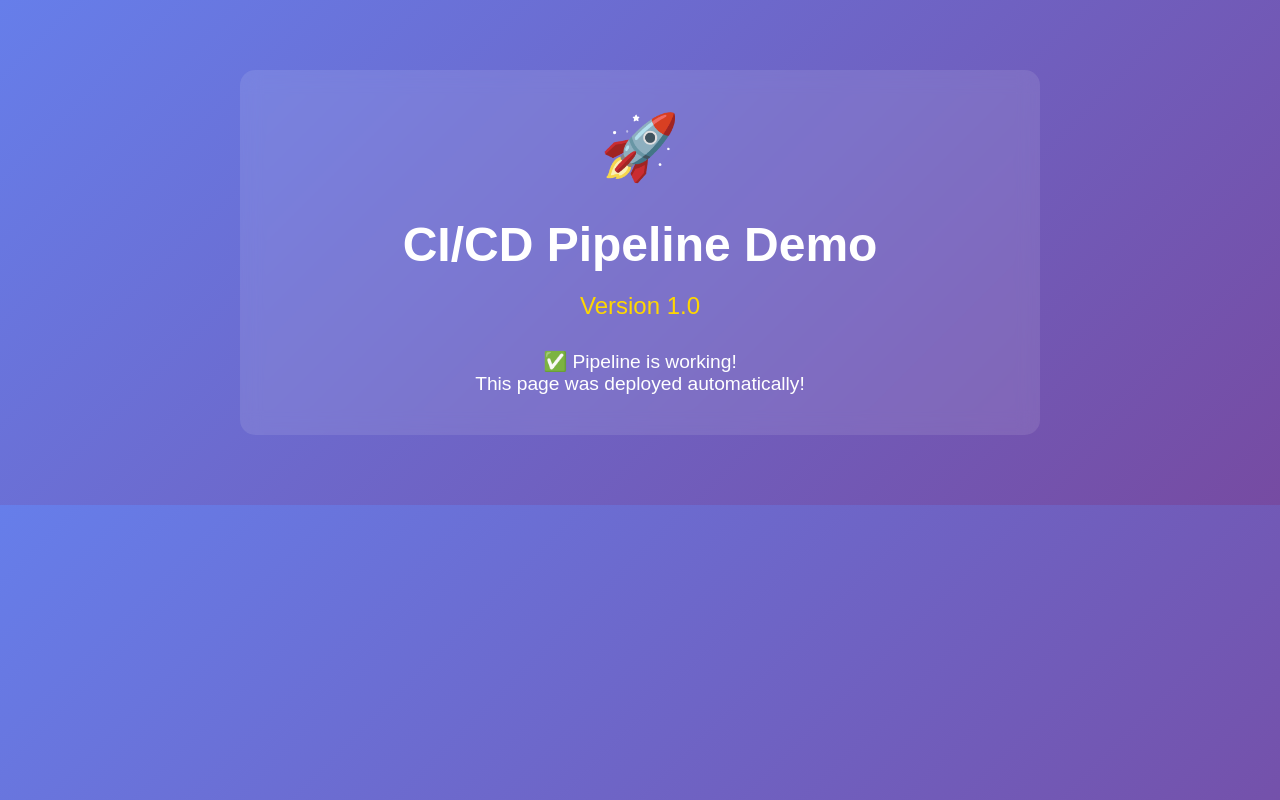
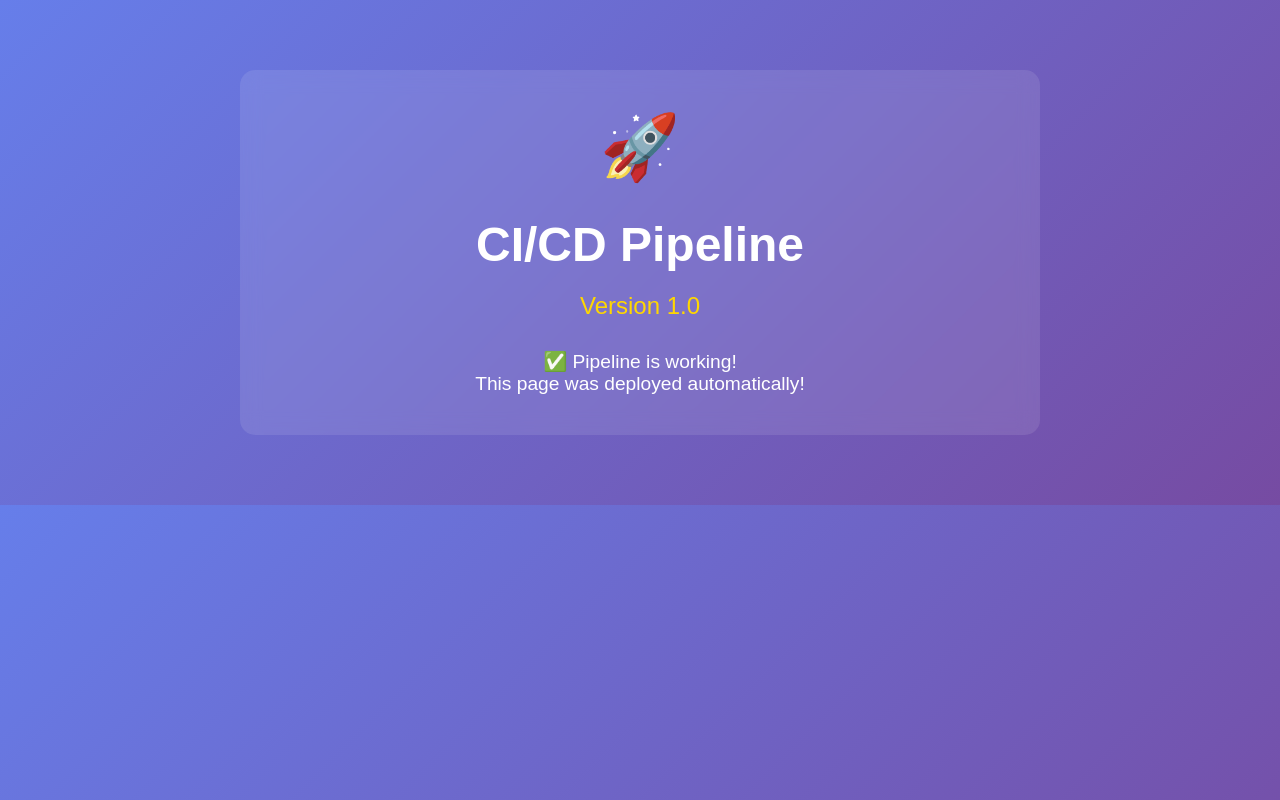
Before and after one commit to amna-hashim-tech/simple-pipeline-demo, a plain HTML site: page index.html in a window 1280 px wide. Drawn offline with Linux system fonts and the light colour scheme.

Commit message:
Update header text in index.html

```diff
--- a/index.html
+++ b/index.html
@@ -41,7 +41,7 @@
 <body>
     <div class="container">
         <div class="emoji">🚀</div>
-        <h1>CI/CD Pipeline Demo</h1>
+        <h1>CI/CD Pipeline </h1>
         <div class="version">Version 1.0</div>
         <div class="status">
             ✅ Pipeline is working!<br>
```
